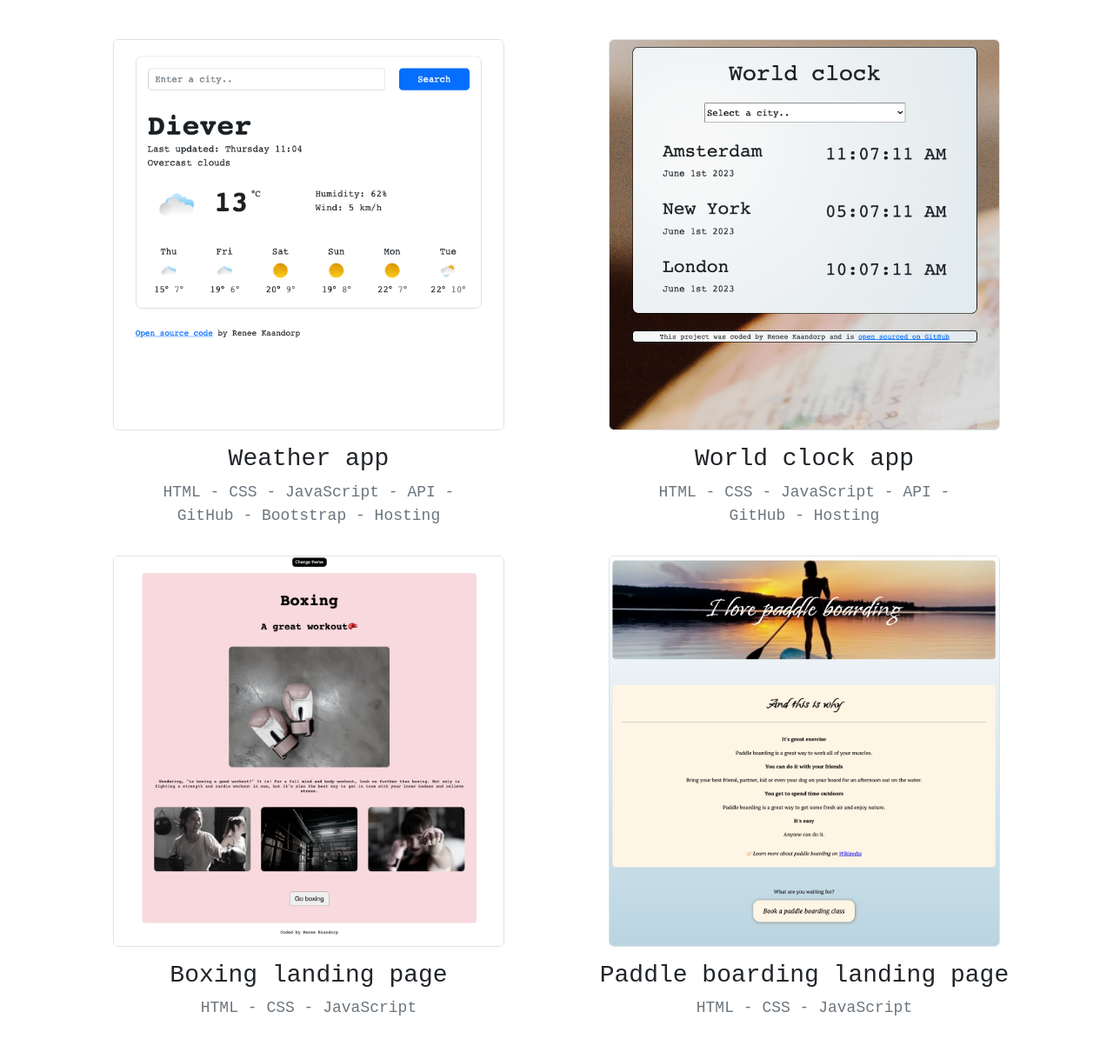
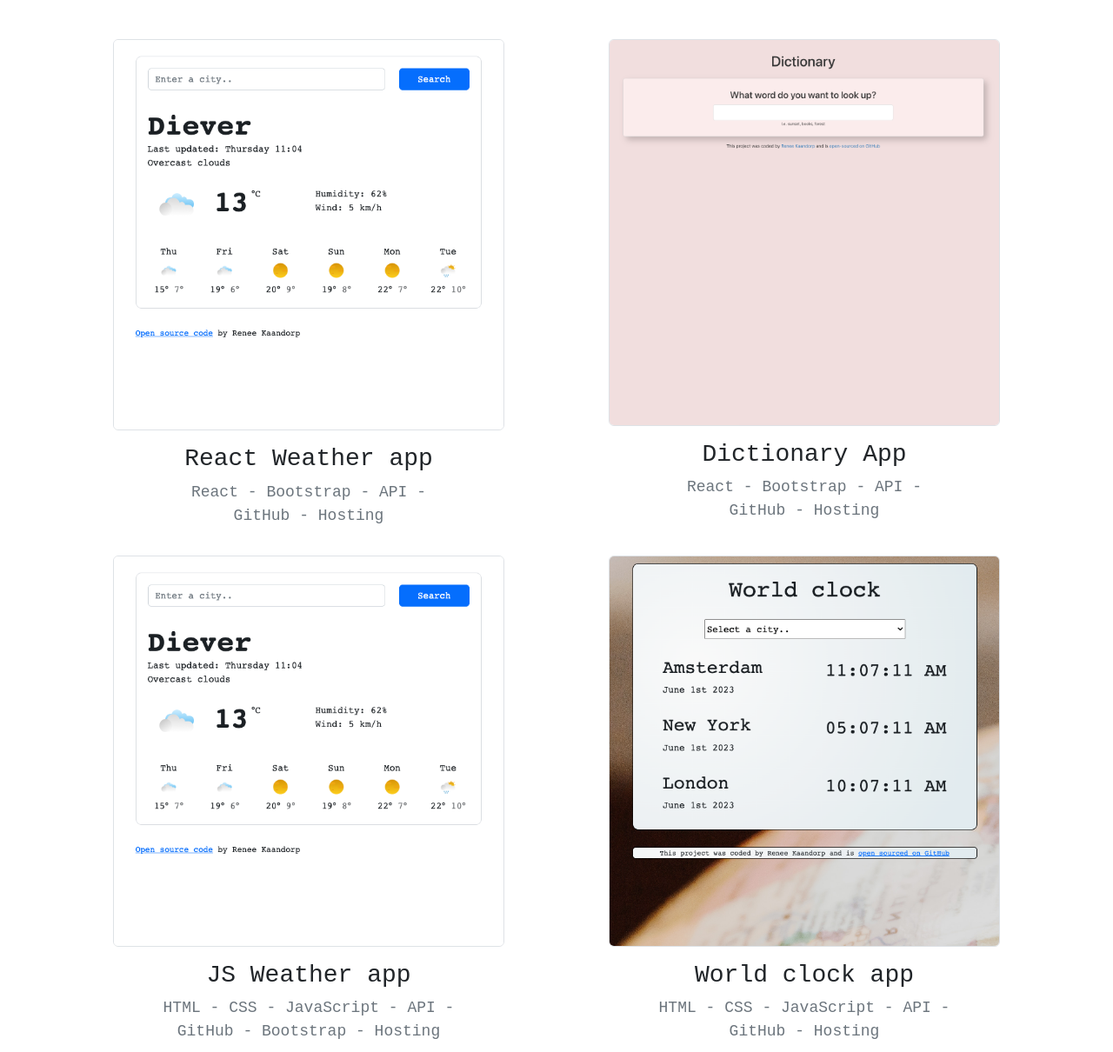
Before and after one commit to reneekaandorp/Portfolio, a plain HTML site: page projects.html in a window 1280 px wide. Shown: the part 290-1500 px from the top of the page at 87% size. Drawn offline with nearby package versions, Linux system fonts and the light colour scheme; a web font is replaced by a local one.

Commit message:
Added new projects

```diff
--- a/projects.html
+++ b/projects.html
@@ -74,6 +74,40 @@
         <div class="row">
           <div class="col-md-6">
             <a
+              href="https://comforting-concha-77717c.netlify.app/"
+              target="_blank"
+            >
+              <img
+                src="/images/weather-app.png"
+                alt=""
+                class="img-fluid rounded border mb-3"
+                width="450"
+            /></a>
+            <h3>React Weather app</h3>
+            <p class="text-secondary">
+              React - Bootstrap - API - <br />
+              GitHub - Hosting
+            </p>
+          </div>
+          <div class="col-md-6">
+            <a href="https://renees-world-clock.netlify.app" target="_blank">
+              <img
+                src="/images/dictionary-app.png"
+                alt=""
+                class="img-fluid rounded border mb-3"
+                width="450"
+              />
+            </a>
+            <h3>Dictionary App</h3>
+            <p class="text-secondary">
+              React - Bootstrap - API - <br />
+              GitHub - Hosting
+            </p>
+          </div>
+        </div>
+        <div class="row mt-3">
+          <div class="col-md-6">
+            <a
               href="https://storied-croissant-838a30.netlify.app/"
               target="_blank"
             >
@@ -83,7 +117,7 @@
                 class="img-fluid rounded border mb-3"
                 width="450"
             /></a>
-            <h3>Weather app</h3>
+            <h3>JS Weather app</h3>
             <p class="text-secondary">
               HTML - CSS - JavaScript - API - <br />
               GitHub - Bootstrap - Hosting
@@ -105,6 +139,7 @@
             </p>
           </div>
         </div>
+
         <div class="row mt-3">
           <div class="col-md-6">
             <a
```
Also changed, not shown: contact.html (+10 -2 lines), images/dictionary-app.png (added), 1 other file.
